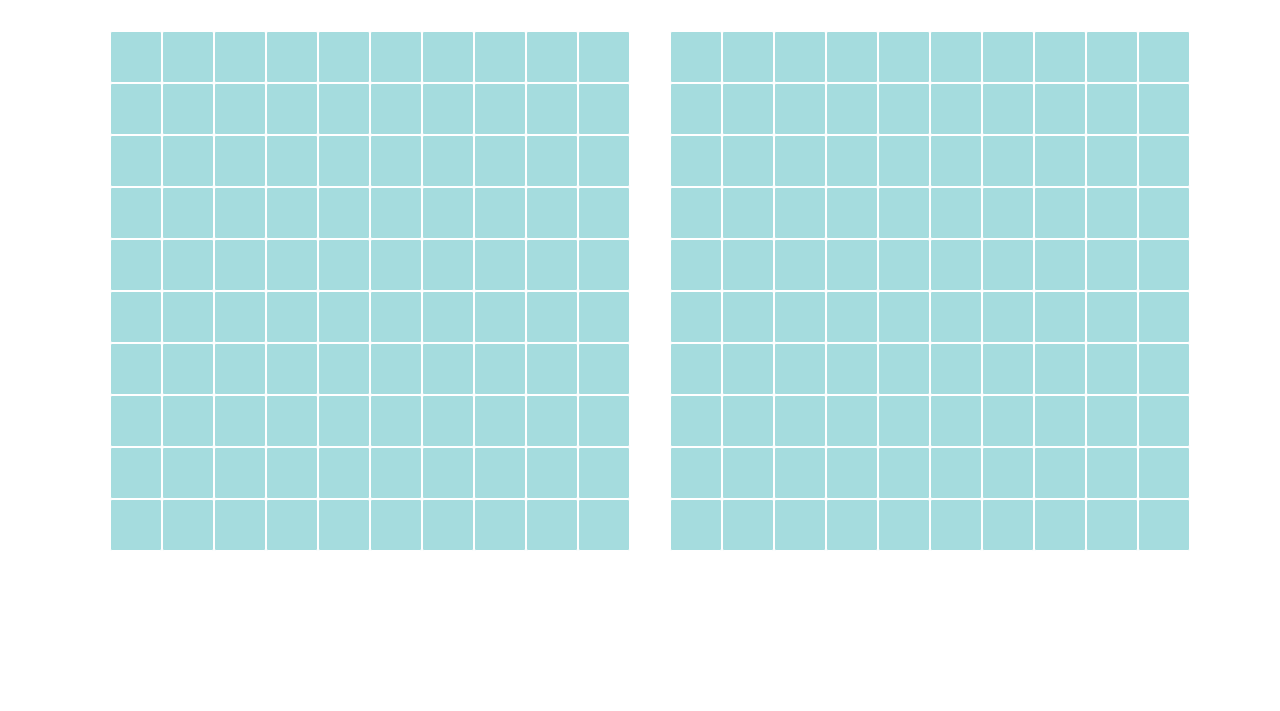
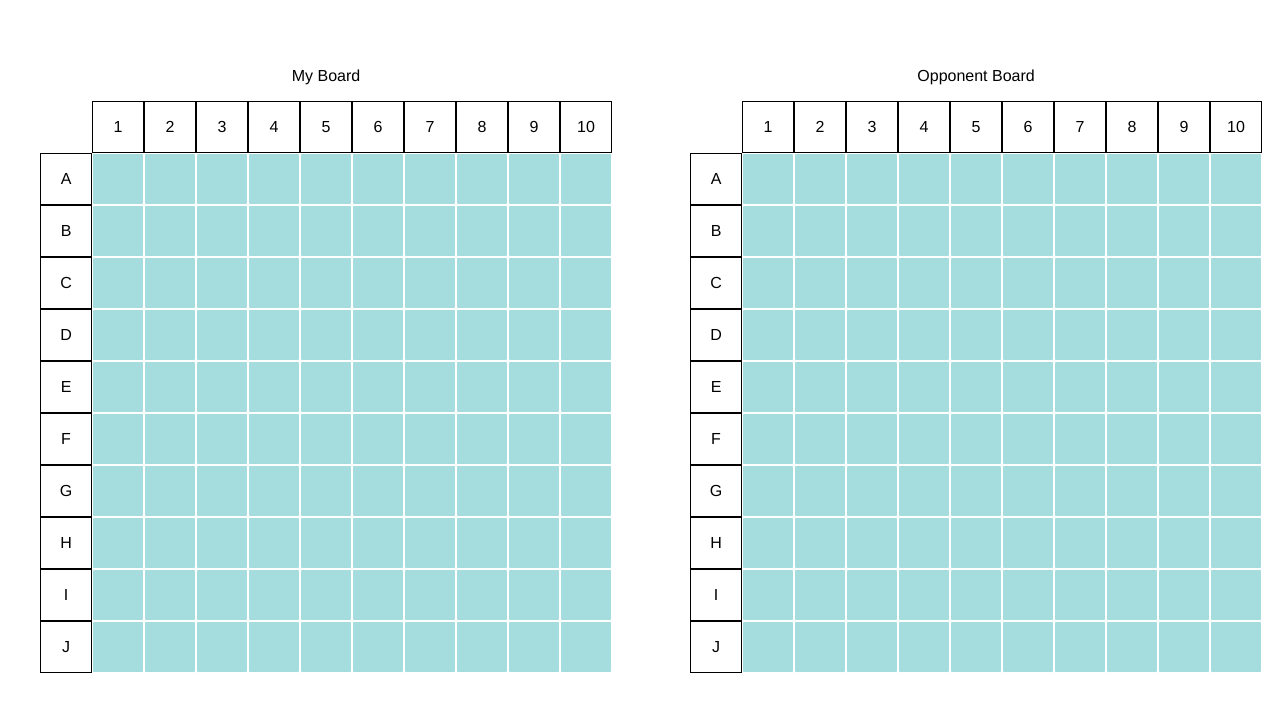
Before and after one commit to joshlogan103/battleship-trivia, a plain HTML site: page index.html in a window 1280 px wide. Shown: the part 49-760 px from the top of the page. Drawn offline with Linux system fonts and the light colour scheme.

Commit message:
Update CSS for board layouts

```diff
--- a/index.html
+++ b/index.html
@@ -37,9 +37,23 @@
       0
     </div>
   </div>
-  <div>
+  <main>
+    <div class="battleship-area">
       <div class="board-area">
         <div class="board" id="board1">
+          <div class="board-name" id="my-board-title">My Board</div>
+          <div class="col-name" class="col1">1</div>
+          <div class="col-name" class="col2">2</div>
+          <div class="col-name" class="col3">3</div>
+          <div class="col-name" class="col4">4</div>
+          <div class="col-name" class="col5">5</div>
+          <div class="col-name" class="col6">6</div>
+          <div class="col-name" class="col7">7</div>
+          <div class="col-name" class="col8">8</div>
+          <div class="col-name" class="col9">9</div>
+          <div class="col-name" class="col10">10</div>
+          <div class="blank-square"></div>
+          <div class="row-name" class="A">A</div>
           <div class="square" class="A1"></div>
           <div class="square" class="A2"></div>
           <div class="square" class="A3"></div>
@@ -50,6 +64,7 @@
           <div class="square" class="A8"></div>
           <div class="square" class="A9"></div>
           <div class="square" class="A10"></div>
+          <div class="row-name" class="B">B</div>
           <div class="square" class="B1"></div>
           <div class="square" class="B2"></div>
           <div class="square" class="B3"></div>
@@ -60,6 +75,7 @@
           <div class="square" class="B8"></div>
           <div class="square" class="B9"></div>
           <div class="square" class="B10"></div>
+          <div class="row-name" class="C">C</div>
           <div class="square" class="C1"></div>
           <div class="square" class="C2"></div>
           <div class="square" class="C3"></div>
@@ -70,6 +86,7 @@
           <div class="square" class="C8"></div>
           <div class="square" class="C9"></div>
           <div class="square" class="C10"></div>
+          <div class="row-name" class="D">D</div>
           <div class="square" class="D1"></div>
           <div class="square" class="D2"></div>
           <div class="square" class="D3"></div>
@@ -80,6 +97,7 @@
           <div class="square" class="D8"></div>
           <div class="square" class="D9"></div>
           <div class="square" class="D10"></div>
+          <div class="row-name" class="E">E</div>
           <div class="square" class="E1"></div>
           <div class="square" class="E2"></div>
           <div class="square" class="E3"></div>
@@ -90,6 +108,7 @@
           <div class="square" class="E8"></div>
           <div class="square" class="E9"></div>
           <div class="square" class="E10"></div>
+          <div class="row-name" class="F">F</div>
           <div class="square" class="F1"></div>
           <div class="square" class="F2"></div>
           <div class="square" class="F3"></div>
@@ -100,6 +119,7 @@
           <div class="square" class="F8"></div>
           <div class="square" class="F9"></div>
           <div class="square" class="F10"></div>
+          <div class="row-name" class="G">G</div>
           <div class="square" class="G1"></div>
           <div class="square" class="G2"></div>
           <div class="square" class="G3"></div>
@@ -110,6 +130,7 @@
           <div class="square" class="G8"></div>
           <div class="square" class="G9"></div>
           <div class="square" class="G10"></div>
+          <div class="row-name" class="H">H</div>
           <div class="square" class="H1"></div>
           <div class="square" class="H2"></div>
           <div class="square" class="H3"></div>
@@ -120,6 +141,7 @@
           <div class="square" class="H8"></div>
           <div class="square" class="H9"></div>
           <div class="square" class="H10"></div>
+          <div class="row-name" class="I">I</div>
           <div class="square" class="I1"></div>
           <div class="square" class="I2"></div>
           <div class="square" class="I3"></div>
@@ -130,6 +152,7 @@
           <div class="square" class="I8"></div>
           <div class="square" class="I9"></div>
           <div class="square" class="I10"></div>
+          <div class="row-name" class="J">J</div>
           <div class="square" class="J1"></div>
           <div class="square" class="J2"></div>
           <div class="square" class="J3"></div>
@@ -142,6 +165,19 @@
           <div class="square" class="J10"></div>
         </div>
         <div class="board" id="board2">
+          <div class="board-name" id="my-board-title">Opponent Board</div>
+          <div class="col-name" class="col1">1</div>
+          <div class="col-name" class="col2">2</div>
+          <div class="col-name" class="col3">3</div>
+          <div class="col-name" class="col4">4</div>
+          <div class="col-name" class="col5">5</div>
+          <div class="col-name" class="col6">6</div>
+          <div class="col-name" class="col7">7</div>
+          <div class="col-name" class="col8">8</div>
+          <div class="col-name" class="col9">9</div>
+          <div class="col-name" class="col10">10</div>
+          <div class="blank-square"></div>
+          <div class="row-name" class="A">A</div>
           <div class="square" class="A1"></div>
           <div class="square" class="A2"></div>
           <div class="square" class="A3"></div>
@@ -152,6 +188,7 @@
           <div class="square" class="A8"></div>
           <div class="square" class="A9"></div>
           <div class="square" class="A10"></div>
+          <div class="row-name" class="B">B</div>
           <div class="square" class="B1"></div>
           <div class="square" class="B2"></div>
           <div class="square" class="B3"></div>
@@ -162,6 +199,7 @@
           <div class="square" class="B8"></div>
           <div class="square" class="B9"></div>
           <div class="square" class="B10"></div>
+          <div class="row-name" class="C">C</div>
           <div class="square" class="C1"></div>
           <div class="square" class="C2"></div>
           <div class="square" class="C3"></div>
@@ -172,6 +210,7 @@
           <div class="square" class="C8"></div>
           <div class="square" class="C9"></div>
           <div class="square" class="C10"></div>
+          <div class="row-name" class="D">D</div>
           <div class="square" class="D1"></div>
           <div class="square" class="D2"></div>
           <div class="square" class="D3"></div>
@@ -182,6 +221,7 @@
           <div class="square" class="D8"></div>
           <div class="square" class="D9"></div>
           <div class="square" class="D10"></div>
+          <div class="row-name" class="E">E</div>
           <div class="square" class="E1"></div>
           <div class="square" class="E2"></div>
           <div class="square" class="E3"></div>
@@ -192,6 +232,7 @@
           <div class="square" class="E8"></div>
           <div class="square" class="E9"></div>
           <div class="square" class="E10"></div>
+          <div class="row-name" class="F">F</div>
           <div class="square" class="F1"></div>
           <div class="square" class="F2"></div>
           <div class="square" class="F3"></div>
@@ -202,6 +243,7 @@
           <div class="square" class="F8"></div>
           <div class="square" class="F9"></div>
           <div class="square" class="F10"></div>
+          <div class="row-name" class="G">G</div>
           <div class="square" class="G1"></div>
           <div class="square" class="G2"></div>
           <div class="square" class="G3"></div>
@@ -212,6 +254,7 @@
           <div class="square" class="G8"></div>
           <div class="square" class="G9"></div>
           <div class="square" class="G10"></div>
+          <div class="row-name" class="H">H</div>
           <div class="square" class="H1"></div>
           <div class="square" class="H2"></div>
           <div class="square" class="H3"></div>
@@ -222,6 +265,7 @@
           <div class="square" class="H8"></div>
           <div class="square" class="H9"></div>
           <div class="square" class="H10"></div>
+          <div class="row-name" class="I">I</div>
           <div class="square" class="I1"></div>
           <div class="square" class="I2"></div>
           <div class="square" class="I3"></div>
@@ -232,6 +276,7 @@
           <div class="square" class="I8"></div>
           <div class="square" class="I9"></div>
           <div class="square" class="I10"></div>
+          <div class="row-name" class="J">J</div>
           <div class="square" class="J1"></div>
           <div class="square" class="J2"></div>
           <div class="square" class="J3"></div>
@@ -242,8 +287,8 @@
           <div class="square" class="J8"></div>
           <div class="square" class="J9"></div>
           <div class="square" class="J10"></div>
-        </div>
+      </div>
     </div>
-  </div>
+  </main>
 </body>
 </html>
--- a/style.css
+++ b/style.css
@@ -42,6 +42,11 @@ body {
   padding: 0 40px 0 0;
 }
 
+.battleship-area {
+  display: flex;
+  flex-direction: column;
+}
+
 .board-area {
   display: flex;
   align-items: center;
@@ -50,26 +55,42 @@ body {
 }
 
 .board {
-  height: 500px;
-  width: 500px;
-  padding: 30px;
+  height: 550px;
+  width: 550px;
+  padding: 50px;
   display: grid;
-  grid-template-columns: 1fr 1fr 1fr 1fr 1fr 1fr 1fr 1fr 1fr 1fr;
-  grid-template-rows: 1fr 1fr 1fr 1fr 1fr 1fr 1fr 1fr 1fr 1fr;
+  grid-template-columns: 1fr 1fr 1fr 1fr 1fr 1fr 1fr 1fr 1fr 1fr 1fr;
+  grid-template-rows: 1fr 1fr 1fr 1fr 1fr 1fr 1fr 1fr 1fr 1fr 1fr 1fr;
   grid-auto-columns: 1fr;
   gap: 0px 0px;
   grid-auto-flow: row;
   grid-template-areas:
-    "A1 A2 A3 A4 A5 A6 A7 A8 A9 A10"
-    "B1 B2 B3 B4 B5 B6 B7 B8 B9 B10"
-    "C1 C2 C3 C4 C5 C6 C7 C8 C9 C10"
-    "D1 D2 D3 D4 D5 D6 D7 D8 D9 D10"
-    "E1 E2 E3 E4 E5 E6 E7 E8 E9 E10"
-    "F1 F2 F3 F4 F5 F6 F7 F8 F9 F10"
-    "G1 G2 G3 G4 G5 G6 G7 G8 G9 G10"
-    "H1 H2 H3 H4 H5 H6 H7 H8 H9 H10"
-    "I1 I2 I3 I4 I5 I6 I7 I8 I9 I10"
-    "J1 J2 J3 J4 J5 J6 J7 J8 J9 J10";
+    "board-name board-name board-name board-name board-name board-name board-name board-name board-name board-name board-name"
+    "blank-square col1 col2 col3 col4 col5 col6 col7 col8 col9 col10"
+    "A A1 A2 A3 A4 A5 A6 A7 A8 A9 A10"
+    "B B1 B2 B3 B4 B5 B6 B7 B8 B9 B10"
+    "C C1 C2 C3 C4 C5 C6 C7 C8 C9 C10"
+    "D D1 D2 D3 D4 D5 D6 D7 D8 D9 D10"
+    "E E1 E2 E3 E4 E5 E6 E7 E8 E9 E10"
+    "F F1 F2 F3 F4 F5 F6 F7 F8 F9 F10"
+    "G G1 G2 G3 G4 G5 G6 G7 G8 G9 G10"
+    "H H1 H2 H3 H4 H5 H6 H7 H8 H9 H10"
+    "I I1 I2 I3 I4 I5 I6 I7 I8 I9 I10"
+    "J J1 J2 J3 J4 J5 J6 J7 J8 J9 J10";
+}
+
+#my-board-title {
+  height: 50px;
+  display: flex;
+  justify-content: center;
+  align-items: center;
+}
+
+#opponent-board-title {
+  height: 50px;
+  display: flex;
+  justify-content: center;
+  align-items: center;
 }
 
 .square {
@@ -78,6 +99,29 @@ body {
   border: solid 1px white;
   background-color: rgb(165, 220, 222);
   border-radius: 2px;
+}
+
+.row-name {
+  height: 50px;
+  width: 50px;
+  border: solid 1px black;
+  display: flex;
+  justify-content: center;
+  align-items: center;
+}
+
+.col-name {
+  height: 50px;
+  width: 50px;
+  border: solid 1px black;
+  display: flex;
+  justify-content: center;
+  align-items: center;
+}
+
+.blank-square {
+  height: 50px;
+  width: 50px;
 }
 
 .A1 { grid-area: A1; }
@@ -122,6 +166,20 @@ body {
 
 .C1 { grid-area: C1; }
 
+.D1 { grid-area: D1; }
+
+.E1 { grid-area: E1; }
+
+.F1 { grid-area: F1; }
+
+.G1 { grid-area: G1; }
+
+.H1 { grid-area: H1; }
+
+.I1 { grid-area: I1; }
+
+.J1 { grid-area: J1; }
+
 .C2 { grid-area: C2; }
 
 .C3 { grid-area: C3; }
@@ -139,8 +197,6 @@ body {
 .C9 { grid-area: C9; }
 
 .C10 { grid-area: C10; }
-
-.D1 { grid-area: D1; }
 
 .D2 { grid-area: D2; }
 
@@ -160,8 +216,6 @@ body {
 
 .D10 { grid-area: D10; }
 
-.E1 { grid-area: E1; }
-
 .E2 { grid-area: E2; }
 
 .E3 { grid-area: E3; }
@@ -179,8 +233,6 @@ body {
 .E9 { grid-area: E9; }
 
 .E10 { grid-area: E10; }
-
-.F1 { grid-area: F1; }
 
 .F2 { grid-area: F2; }
 
@@ -200,8 +252,6 @@ body {
 
 .F10 { grid-area: F10; }
 
-.G1 { grid-area: G1; }
-
 .G2 { grid-area: G2; }
 
 .G3 { grid-area: G3; }
@@ -219,8 +269,6 @@ body {
 .G9 { grid-area: G9; }
 
 .G10 { grid-area: G10; }
-
-.H1 { grid-area: H1; }
 
 .H2 { grid-area: H2; }
 
@@ -240,8 +288,6 @@ body {
 
 .H10 { grid-area: H10; }
 
-.I1 { grid-area: I1; }
-
 .I2 { grid-area: I2; }
 
 .I3 { grid-area: I3; }
@@ -260,8 +306,6 @@ body {
 
 .I10 { grid-area: I10; }
 
-.J1 { grid-area: J1; }
-
 .J2 { grid-area: J2; }
 
 .J3 { grid-area: J3; }
@@ -279,3 +323,47 @@ body {
 .J9 { grid-area: J9; }
 
 .J10 { grid-area: J10; }
+
+.A { grid-area: A; }
+
+.B { grid-area: B; }
+
+.C { grid-area: C; }
+
+.D { grid-area: D; }
+
+.E { grid-area: E; }
+
+.F { grid-area: F; }
+
+.G { grid-area: G; }
+
+.H { grid-area: H; }
+
+.I { grid-area: I; }
+
+.J { grid-area: J; }
+
+.col1 { grid-area: col1; }
+
+.col2 { grid-area: col2; }
+
+.col3 { grid-area: col3; }
+
+.col4 { grid-area: col4; }
+
+.col5 { grid-area: col5; }
+
+.col6 { grid-area: col6; }
+
+.col7 { grid-area: col7; }
+
+.col8 { grid-area: col8; }
+
+.col9 { grid-area: col9; }
+
+.col10 { grid-area: col10; }
+
+.blank-square { grid-area: blank-square; }
+
+.board-name { grid-area: board-name; }
```
Also changed, not shown: 1 other file.
